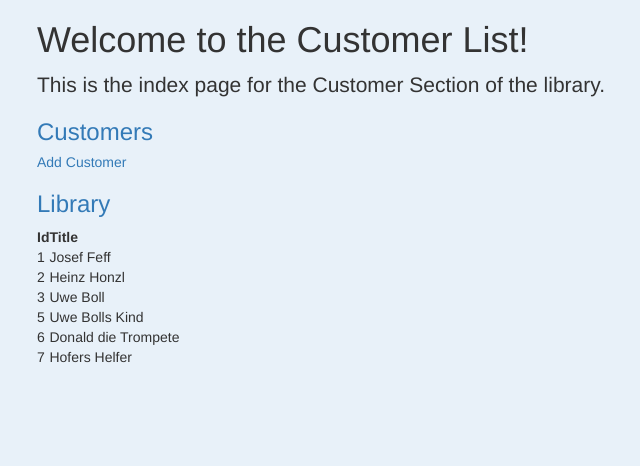
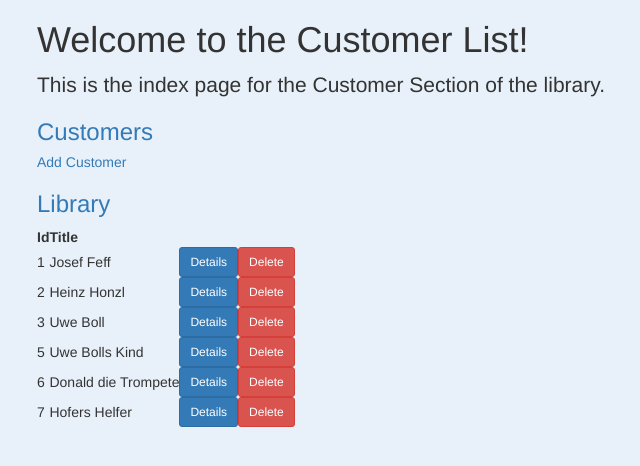
Before and after one commit to KevinSchneidhofer2004/library-manager, a Flask app: page /customers in a window 1280 px wide. Shown: the top 466 px of the page, without its empty margins (33-673 px from the left). Run offline with Flask 2, Linux system fonts and the light colour scheme; data comes from the database, SQL or seed files in the repository; both versions use the stored data as it was after the commit; some libraries are stand-ins or nearby versions.

Commit message:
Added button to delete/view books and customers

```diff
--- a/templates/customers.html
+++ b/templates/customers.html
@@ -50,6 +50,16 @@
 
                         <td>{{ customer.id }}</td>
                         <td>{{ customer.name }}</td>
+                        <td>
+                            <a href=/customers/{{customer.id}}>
+                                <button class="btn btn-primary btn-sm">Details</button>
+                            </a>
+                        </td>
+                        <td>
+                            <a href=/customers/{{customer.id}}/delete>
+                                <button class="btn btn-danger btn-sm">Delete</button>
+                            </a>
+                        </td>
                     </tr>
                     {% endfor %}
                 </tbody>
```
Also changed, not shown: templates/index.html (+13 -1 lines), test.db.
